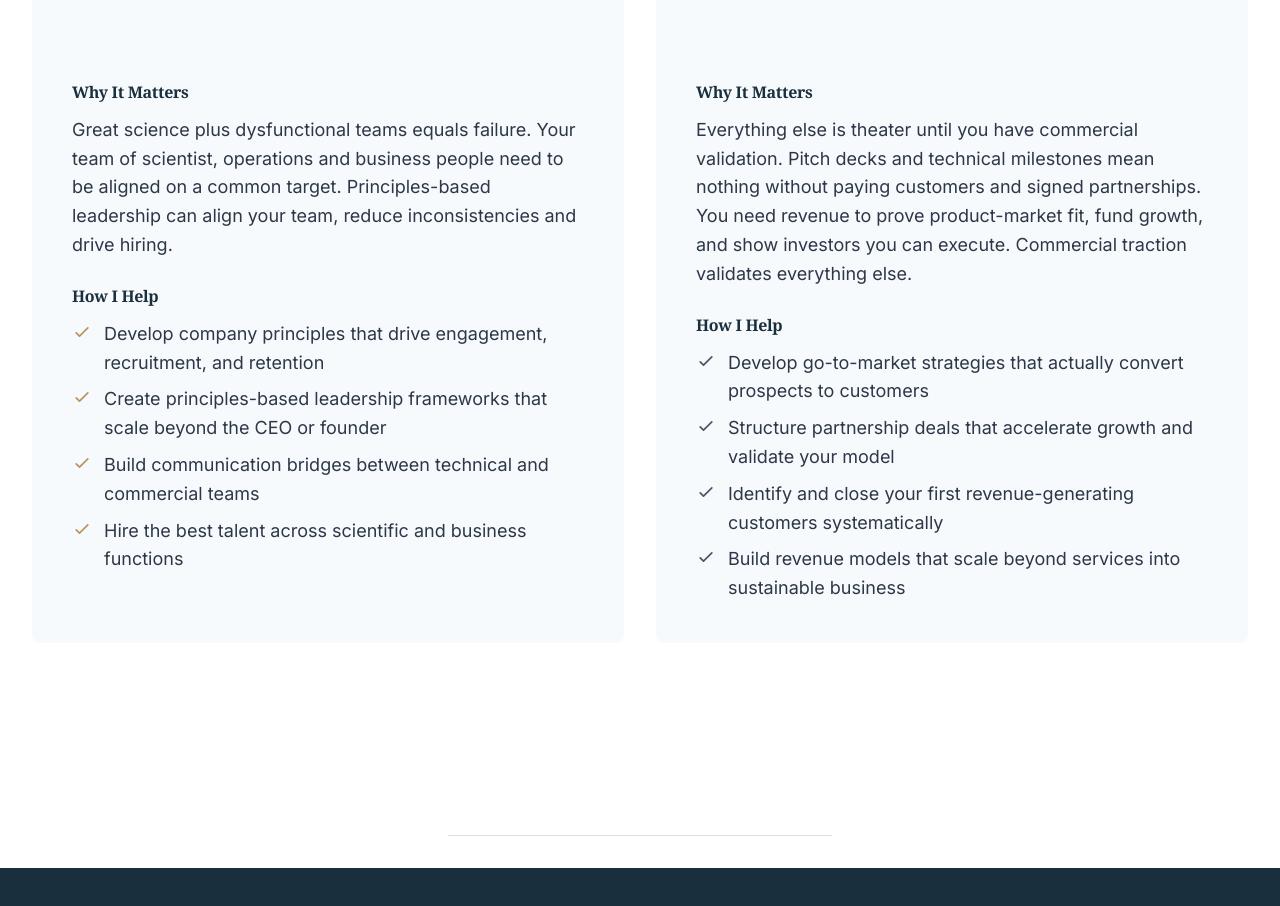
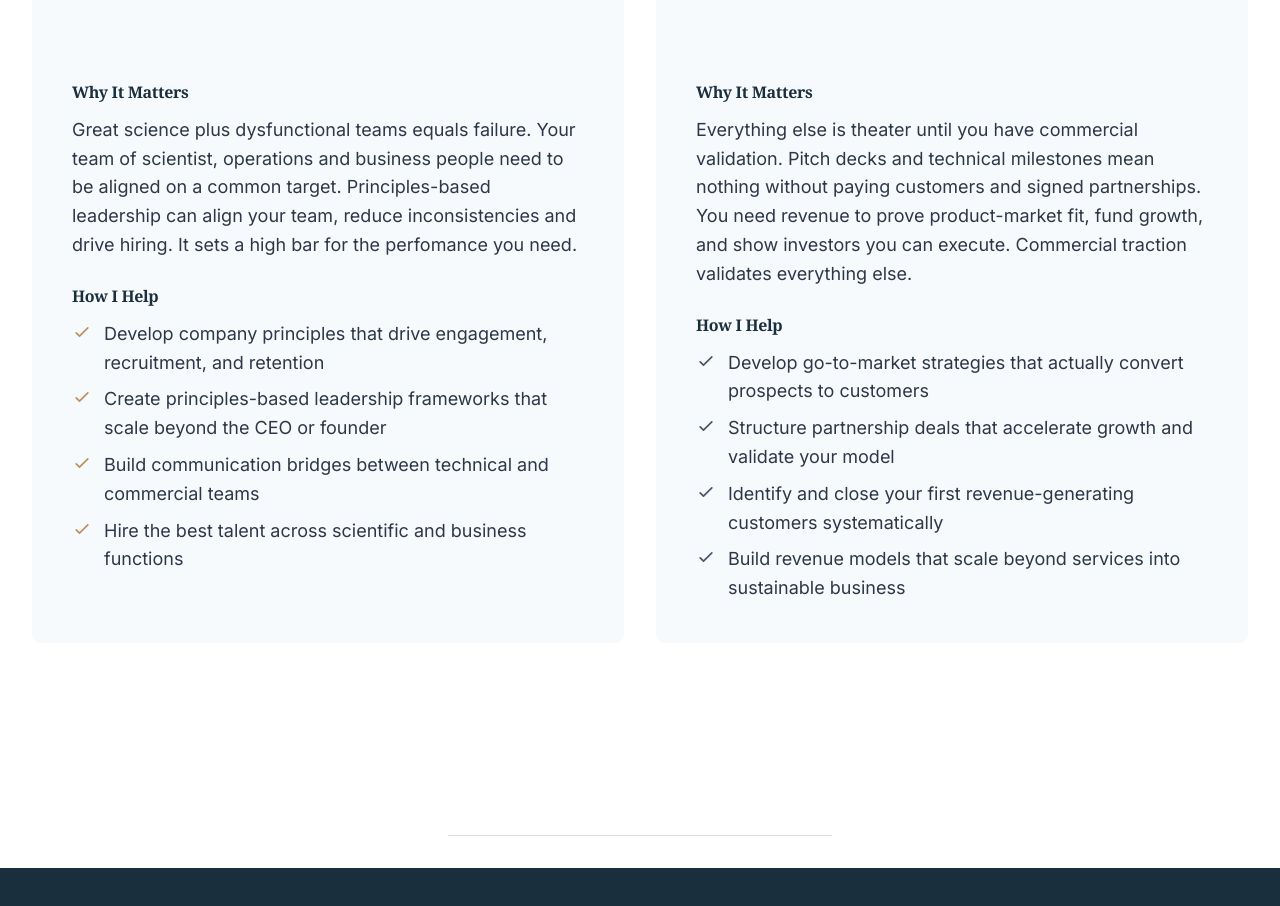
Before and after one commit to steveharvey499/biotech-consulting-website, a Next.js app: page / in a window 1280 px wide. Shown: the part 4137-5043 px from the top of the page. Built offline with nearby package versions, Linux system fonts and the light colour scheme; no server answers.

Commit message:
Update Culture pillar whyItMatters text

```diff
--- a/components/WhoIWorkWith.tsx
+++ b/components/WhoIWorkWith.tsx
@@ -33,7 +33,7 @@ const pillars = [
     subtitle: "Build principles-led high-performance teams",
     color: "cytosine",
     whyItMatters:
-      "Great science plus dysfunctional teams equals failure. Your team of scientist, operations and business people need to be aligned on a common target. Principles-based leadership can align your team, reduce inconsistencies and drive hiring.",
+      "Great science plus dysfunctional teams equals failure. Your team of scientist, operations and business people need to be aligned on a common target. Principles-based leadership can align your team, reduce inconsistencies and drive hiring. It sets a high bar for the perfomance you need.",
     howIHelp: [
       "Develop company principles that drive engagement, recruitment, and retention",
       "Create principles-based leadership frameworks that scale beyond the CEO or founder",
```
